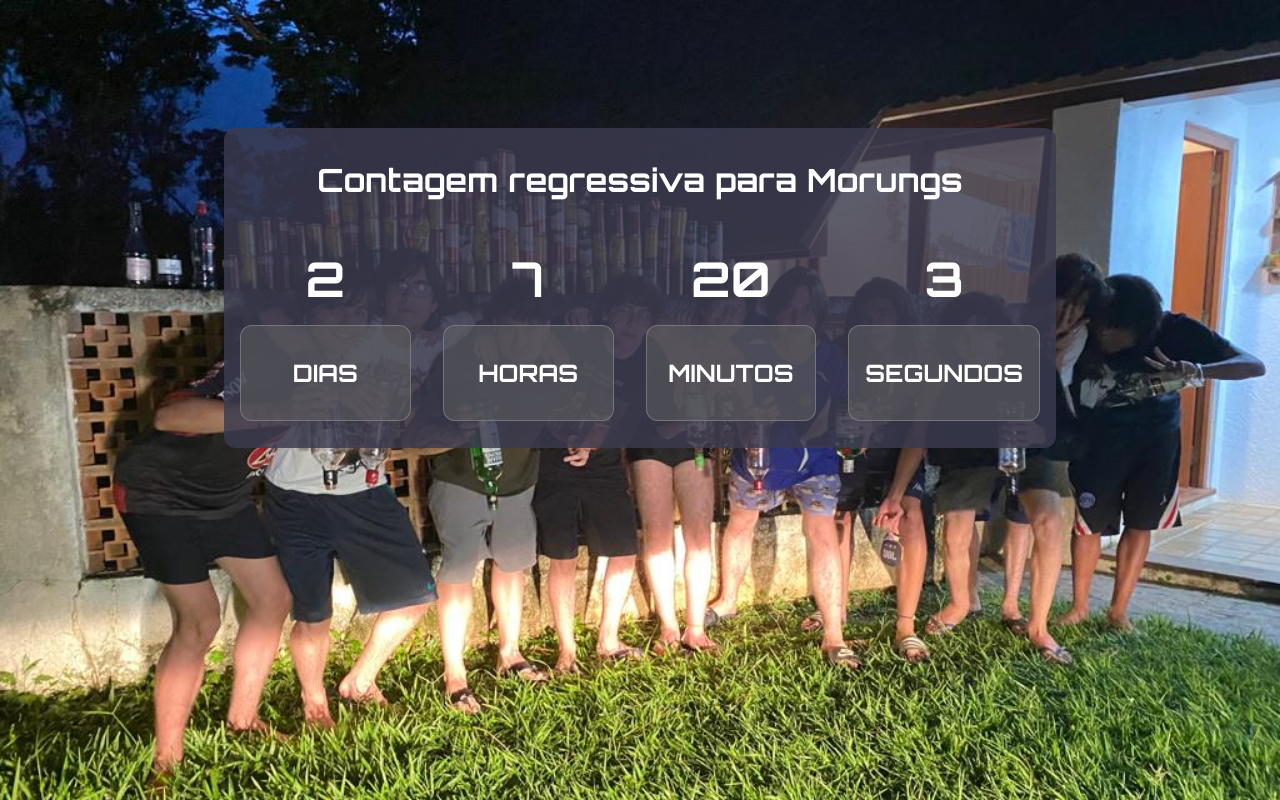
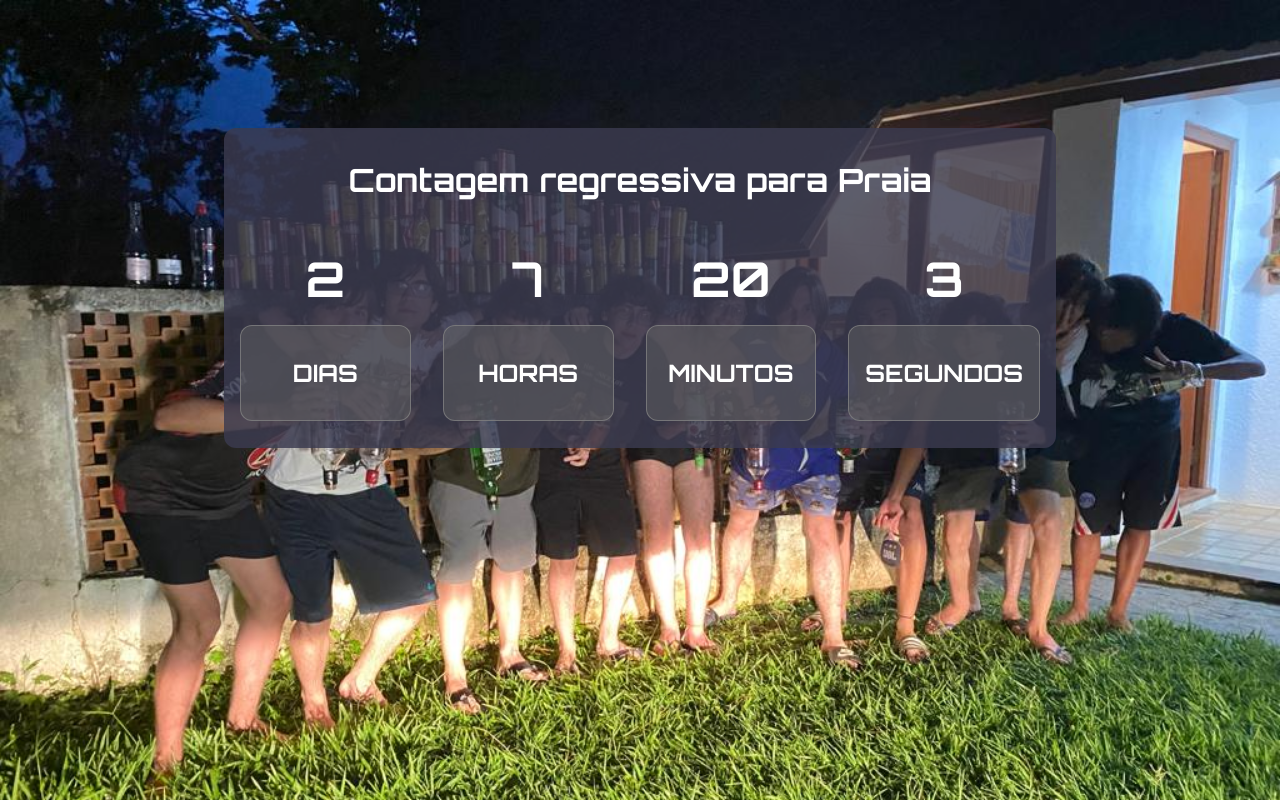
Before and after one commit to tetheusz/morungatas, a plain HTML site: page index.html in a window 1280 px wide. Drawn offline with Linux system fonts and the light colour scheme.

Commit message:
Update index.html

```diff
--- a/index.html
+++ b/index.html
@@ -9,12 +9,12 @@
   <script src="./src/js/jquery-3.5.1.js"></script>
   <link href="https://fonts.googleapis.com/css2?family=Orbitron:wght@700&display=swap" rel="stylesheet">
   <link rel="stylesheet" href="./src/styles/styles.css">
-  <title>Contagem Regressiva - Ano Novo</title>
+  <title>Contagem Regressiva - Praia</title>
 </head>
 
 <body>
   <div class="container">
-    <h1>Contagem regressiva para Morungs</h1>
+    <h1>Contagem regressiva para Praia</h1>
     <div class="regressCount">
       <div class="numbers" id="day"></div>
       <div class="numbers" id="hour"></div>
```
